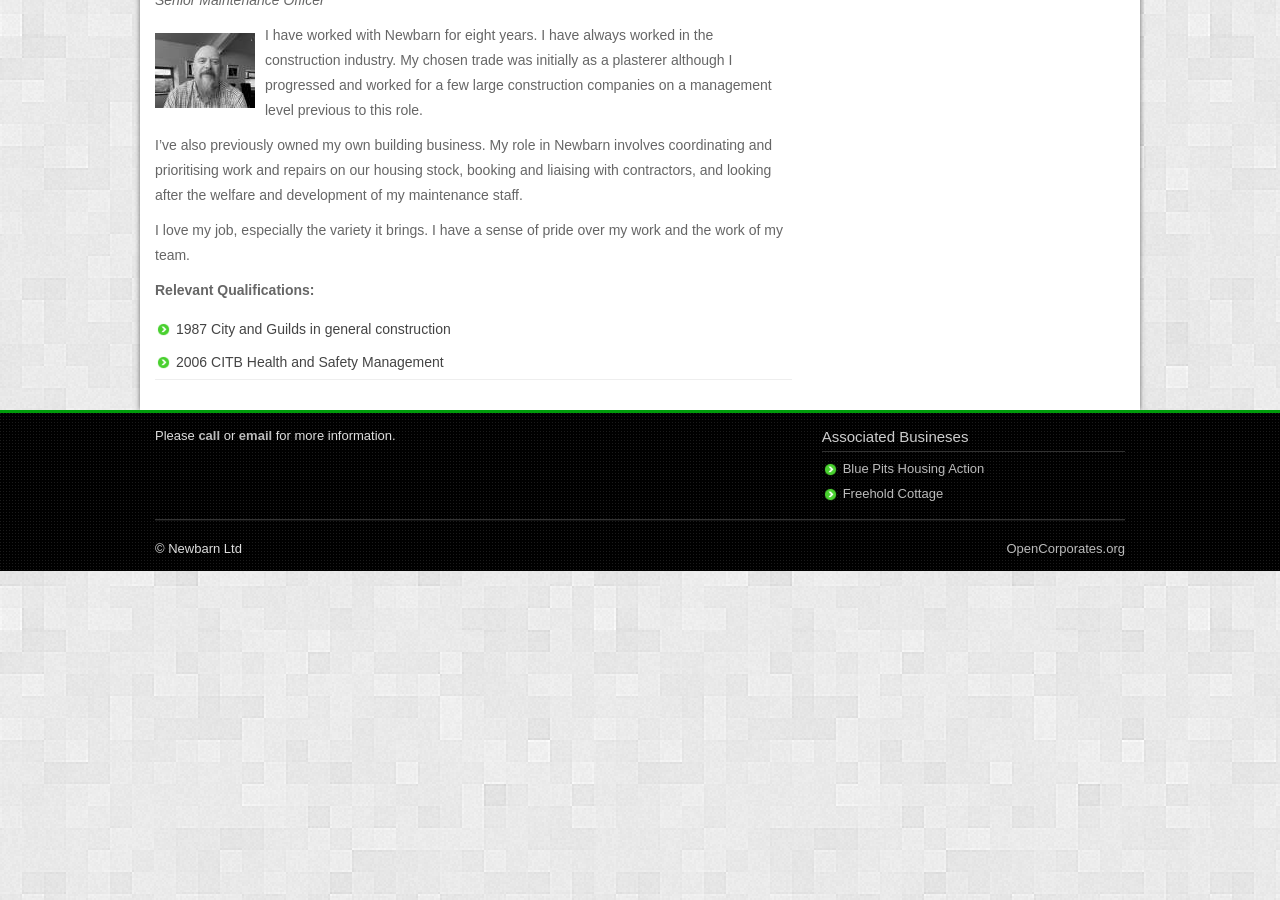
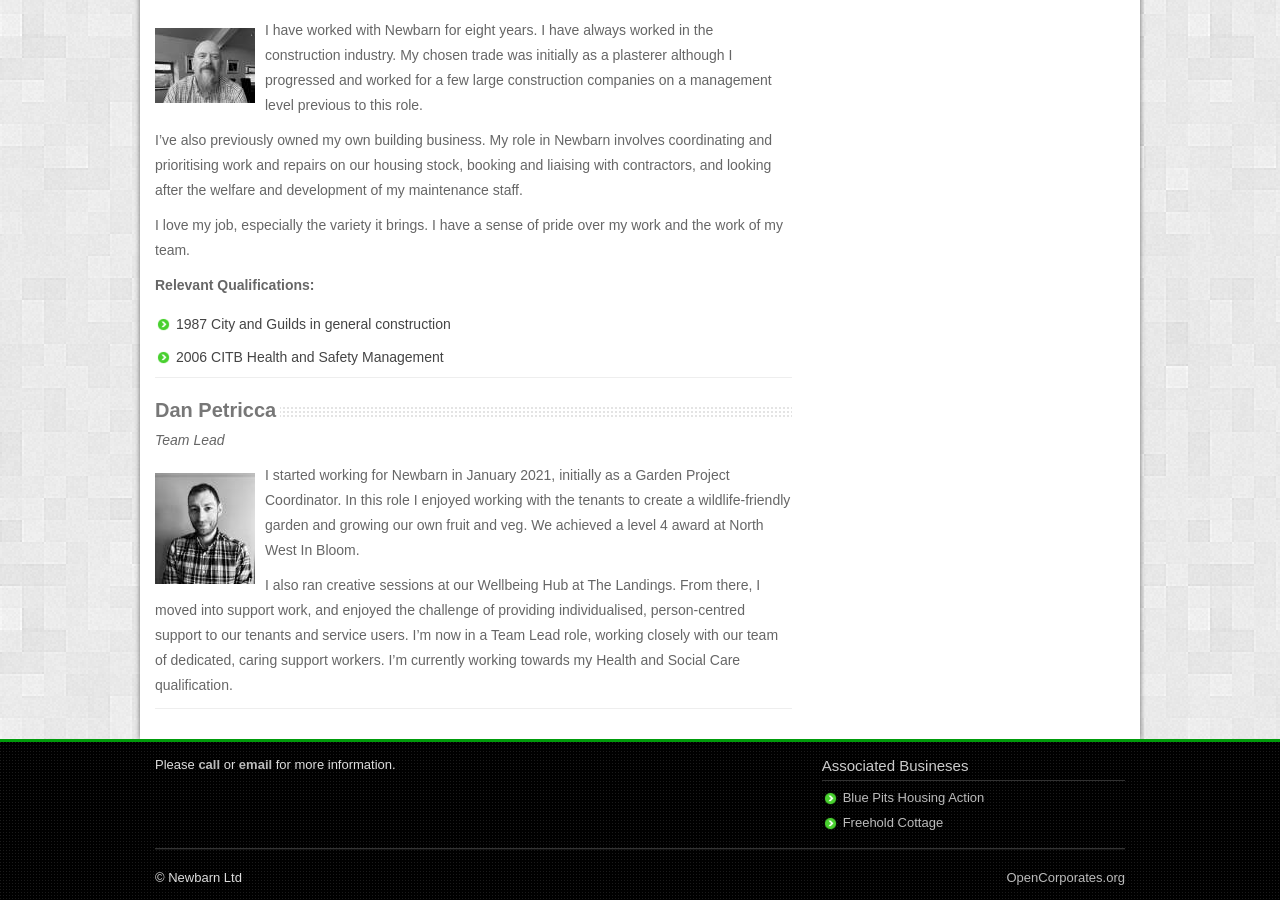
Before and after one commit to chobbledotcom/newbarn, a Jekyll site: the page built from _pages/our-staff.md, in a window 1280 px wide and 900 px high, scrolled down 2340 px. Built offline with Jekyll 4.4.1, drawn with Linux system fonts in a browser that asks for light colours; a script that is not in the unit is left out.

Commit message:
add Dan Petricca to the staff page

```diff
--- a/_pages/our-staff.md
+++ b/_pages/our-staff.md
@@ -79,7 +79,7 @@
 
 ---
 
-## **Dave Anderson**
+### **Dave Anderson**
 
 _Senior Maintenance Officer_
 
@@ -95,3 +95,15 @@
 
 - 1987 City and Guilds in general construction
 - 2006 CITB Health and Safety Management
+
+---
+
+### **Dan Petricca**
+
+_Team Lead_
+
+![Photo of Dan Patricca](/img/dan-petricca.jpg)
+
+I started working for Newbarn in January 2021, initially as a Garden Project Coordinator. In this role I enjoyed working with the tenants to create a wildlife-friendly garden and growing our own fruit and veg. We achieved a level 4 award at North West In Bloom.
+
+I also ran creative sessions at our Wellbeing Hub at The Landings. From there, I moved into support work, and enjoyed the challenge of providing individualised, person-centred support to our tenants and service users. I'm now in a Team Lead role, working closely with our team of dedicated, caring support workers. I'm currently working towards my Health and Social Care qualification.
```
Also changed, not shown: img/dan-petricca.jpg (added).
